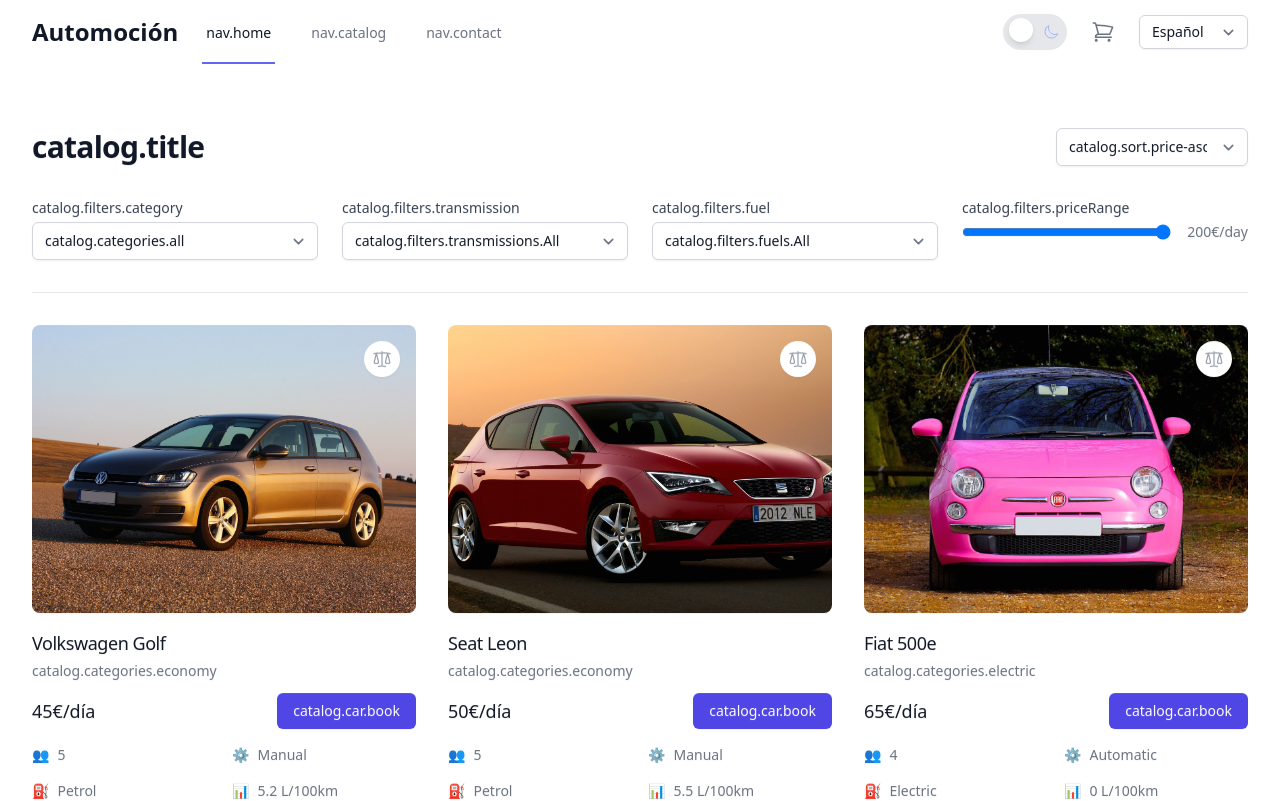
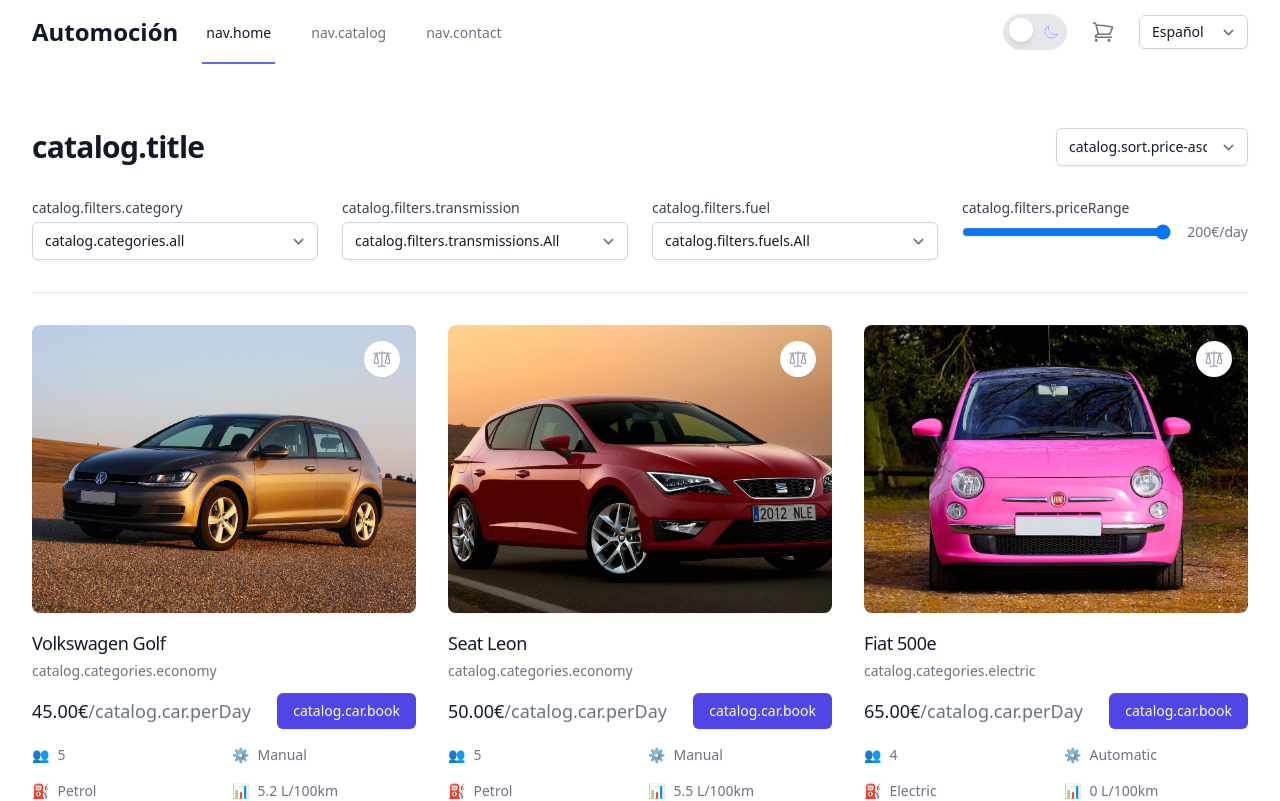
Before and after one commit to ClownOfCrowd/automocion, a React (Vite) app: page /catalog in a window 1280 px wide. Shown: the top 801 px of the page. Built offline with nearby package versions, Linux system fonts and the light colour scheme; the HTML template or start-up script is replaced by a standard one.

Commit message:
refactor: remove unused contexts and improve code organization

```diff
--- a/src/components/CartDrawer.tsx
+++ b/src/components/CartDrawer.tsx
@@ -12,9 +12,20 @@
 }
 
 const CartDrawer = ({ isOpen, onClose }: CartDrawerProps) => {
-  const { t } = useTranslation()
+  const { t, i18n } = useTranslation()
   const navigate = useNavigate()
   const { items, removeFromCart } = useCart()
+
+  // Функция для форматирования цены в зависимости от языка
+  const formatPrice = (price: number) => {
+    // В испанском и некоторых других языках символ валюты ставится перед числом
+    const currentLanguage = i18n.language;
+    if (currentLanguage === 'es') {
+      return `€${price.toFixed(2)}`;
+    }
+    // Для остальных языков оставляем как есть (символ после числа)
+    return `${price.toFixed(2)}€`;
+  }
 
   const handleCheckout = () => {
     onClose()
@@ -101,7 +112,10 @@
                                     <div>
                                       <div className="flex justify-between text-base font-medium text-gray-900 dark:text-white">
                                         <h3>{item.car.name}</h3>
-                                        <p className="ml-4">{item.car.price}€/day</p>
+                                        <div className="ml-4">
+                                          <span>{formatPrice(item.car.price)}</span>
+                                          <span className="text-gray-500 dark:text-gray-400">/{t('catalog.car.perDay')}</span>
+                                        </div>
                                       </div>
                                       <p className="mt-1 text-sm text-gray-500 dark:text-gray-400">
                                         {t('cart.dates')}: {item.startDate} - {item.endDate}
@@ -137,9 +151,10 @@
                       <div className="border-t border-gray-200 dark:border-gray-700 px-4 py-6 sm:px-6">
                         <div className="flex justify-between text-base font-medium text-gray-900 dark:text-white">
                           <p>{t('cart.total')}</p>
-                          <p>
-                            {items.reduce((total, item) => total + item.car.price, 0)}€/day
-                          </p>
+                          <div>
+                            <span>{formatPrice(items.reduce((total, item) => total + item.car.price, 0))}</span>
+                            <span className="text-gray-500 dark:text-gray-400">/{t('catalog.car.perDay')}</span>
+                          </div>
                         </div>
                         <p className="mt-0.5 text-sm text-gray-500 dark:text-gray-400">
                           {t('cart.taxesIncluded')}
--- a/src/pages/BookingPage.tsx
+++ b/src/pages/BookingPage.tsx
@@ -1,5 +1,5 @@
 import { useState, useMemo, useEffect } from 'react'
-import { useSearchParams, Link, useNavigate } from 'react-router-dom'
+import { useSearchParams, Link, useNavigate, useParams } from 'react-router-dom'
 import { motion } from 'framer-motion'
 import { useTranslation } from 'react-i18next'
 import {
@@ -40,9 +40,8 @@
 ]
 
 const BookingPage = () => {
-  const [searchParams] = useSearchParams()
-  const carId = searchParams.get('car')
-  const { t } = useTranslation()
+  const { t, i18n } = useTranslation()
+  const { carId } = useParams()
   const navigate = useNavigate()
   const { addToCart } = useCart()
 
@@ -143,6 +142,17 @@
         ? prev.additionalOptions.filter(id => id !== optionId)
         : [...prev.additionalOptions, optionId]
     }))
+  }
+
+  // Функция для форматирования цены в зависимости от языка
+  const formatPrice = (price: number) => {
+    // В испанском и некоторых других языках символ валюты ставится перед числом
+    const currentLanguage = i18n.language;
+    if (currentLanguage === 'es') {
+      return `€${price.toFixed(2)}`;
+    }
+    // Для остальных языков оставляем как есть (символ после числа)
+    return `${price.toFixed(2)}€`;
   }
 
   return (
@@ -271,7 +281,7 @@
                             </div>
                             <div className="ml-3 text-sm">
                               <label htmlFor={option.id} className="font-medium text-gray-700 dark:text-gray-300">
-                                {t(`booking.options.${option.name}`)} (+{option.price}€)
+                                {t(`booking.options.${option.name}`)} (+{formatPrice(option.price)})
                               </label>
                               <p className="text-gray-500 dark:text-gray-400">{t(`booking.options.${option.name}Description`)}</p>
                             </div>
@@ -417,7 +427,7 @@
                               {selectedCar.name} x {rentalDays} {t('booking.summary.days')}
                             </span>
                             <span className="text-gray-900 dark:text-white font-medium">
-                              {(selectedCar.price * rentalDays).toFixed(2)}€
+                              {formatPrice(selectedCar.price * rentalDays)}
                             </span>
                           </div>
                           {form.additionalOptions.map((optionId) => {
@@ -428,7 +438,7 @@
                                   {t(`booking.options.${option.name}`)}
                                 </span>
                                 <span className="text-gray-900 dark:text-white font-medium">
-                                  {option.price.toFixed(2)}€
+                                  {formatPrice(option.price)}
                                 </span>
                               </div>
                             ) : null
@@ -438,7 +448,9 @@
                               <span className="text-gray-500 dark:text-gray-400">
                                 {t('booking.summary.differentLocation')}
                               </span>
-                              <span className="text-gray-900 dark:text-white font-medium">50.00€</span>
+                              <span className="text-gray-900 dark:text-white font-medium">
+                                {formatPrice(50)}
+                              </span>
                             </div>
                           )}
                         </div>
@@ -447,7 +459,7 @@
                             {t('booking.summary.total')}
                           </span>
                           <span className="text-base font-medium text-gray-900 dark:text-white">
-                            {calculateTotal().toFixed(2)}€
+                            {formatPrice(calculateTotal())}
                           </span>
                         </div>
                       </div>
--- a/src/pages/CatalogPage.tsx
+++ b/src/pages/CatalogPage.tsx
@@ -1,4 +1,4 @@
-import { useState } from 'react'
+import { useState, useEffect } from 'react'
 import { motion } from 'framer-motion'
 import { useTranslation } from 'react-i18next'
 import { Link, useNavigate } from 'react-router-dom'
@@ -38,7 +38,7 @@
 ]
 
 const CatalogPage = () => {
-  const { t } = useTranslation()
+  const { t, i18n } = useTranslation()
   const navigate = useNavigate()
   const [selectedCategory, setSelectedCategory] = useState('All')
   const [selectedTransmission, setSelectedTransmission] = useState('All')
@@ -122,6 +122,17 @@
       pickupLocation: 'Vila-seca',
       returnLocation: 'Vila-seca'
     })
+  }
+
+  // Функция для форматирования цены в зависимости от языка
+  const formatPrice = (price: number) => {
+    // В испанском и некоторых других языках символ валюты ставится перед числом
+    const currentLanguage = i18n.language;
+    if (currentLanguage === 'es') {
+      return `€${price.toFixed(2)}`;
+    }
+    // Для остальных языков оставляем как есть (символ после числа)
+    return `${price.toFixed(2)}€`;
   }
 
   return (
@@ -284,9 +295,10 @@
 
                 <div className="mt-3">
                   <div className="flex items-center justify-between">
-                    <p className="text-lg font-medium text-gray-900 dark:text-white">
-                      {car.price}€/día
-                    </p>
+                    <div className="text-lg font-medium">
+                      <span className="text-gray-900 dark:text-white">{formatPrice(car.price)}</span>
+                      <span className="text-gray-500 dark:text-gray-400">/{t('catalog.car.perDay')}</span>
+                    </div>
                     <button
                       onClick={(e) => {
                         e.stopPropagation()
--- a/src/pages/CheckoutPage.tsx
+++ b/src/pages/CheckoutPage.tsx
@@ -18,6 +18,17 @@
   additionalOptions: string[]
 }
 
+interface FormErrors {
+  firstName?: string
+  lastName?: string
+  email?: string
+  phone?: string
+  address?: string
+  city?: string
+  country?: string
+  postalCode?: string
+}
+
 const additionalOptions = [
   { id: 'gps', name: 'gps', price: 5, description: 'GPS navigation system' },
   { id: 'childSeat', name: 'childSeat', price: 10, description: 'Child safety seat' },
@@ -26,9 +37,20 @@
 ]
 
 const CheckoutPage = () => {
-  const { t } = useTranslation()
+  const { t, i18n } = useTranslation()
   const navigate = useNavigate()
   const { items, clearCart } = useCart()
+
+  // Функция для форматирования цены в зависимости от языка
+  const formatPrice = (price: number) => {
+    // В испанском и некоторых других языках символ валюты ставится перед числом
+    const currentLanguage = i18n.language;
+    if (currentLanguage === 'es') {
+      return `€${price.toFixed(2)}`;
+    }
+    // Для остальных языков оставляем как есть (символ после числа)
+    return `${price.toFixed(2)}€`;
+  }
 
   // Объединяем все дополнительные опции из элементов корзины
   const initialOptions = useMemo(() => {
@@ -54,6 +76,9 @@
     additionalOptions: initialOptions
   })
 
+  const [errors, setErrors] = useState<FormErrors>({})
+  const [isSubmitting, setIsSubmitting] = useState(false)
+
   if (items.length === 0) {
     return (
       <PageTransition>
@@ -77,9 +102,88 @@
     )
   }
 
+  const validateForm = (): boolean => {
+    const newErrors: FormErrors = {}
+    let isValid = true
+
+    // Валидация имени
+    if (!form.firstName.trim()) {
+      newErrors.firstName = t('validation.required')
+      isValid = false
+    }
+
+    // Валидация фамилии
+    if (!form.lastName.trim()) {
+      newErrors.lastName = t('validation.required')
+      isValid = false
+    }
+
+    // Валидация email
+    if (!form.email.trim()) {
+      newErrors.email = t('validation.required')
+      isValid = false
+    } else if (!/\S+@\S+\.\S+/.test(form.email)) {
+      newErrors.email = t('validation.invalidEmail')
+      isValid = false
+    }
+
+    // Валидация телефона
+    if (!form.phone.trim()) {
+      newErrors.phone = t('validation.required')
+      isValid = false
+    } else if (!/^\+?[0-9\s-()]{8,}$/.test(form.phone)) {
+      newErrors.phone = t('validation.invalidPhone')
+      isValid = false
+    }
+
+    // Валидация адреса
+    if (!form.address.trim()) {
+      newErrors.address = t('validation.required')
+      isValid = false
+    }
+
+    // Валидация города
+    if (!form.city.trim()) {
+      newErrors.city = t('validation.required')
+      isValid = false
+    }
+
+    // Валидация страны
+    if (!form.country.trim()) {
+      newErrors.country = t('validation.required')
+      isValid = false
+    }
+
+    // Валидация почтового индекса
+    if (!form.postalCode.trim()) {
+      newErrors.postalCode = t('validation.required')
+      isValid = false
+    } else if (!/^[0-9]{4,10}$/.test(form.postalCode.replace(/\s/g, ''))) {
+      newErrors.postalCode = t('validation.invalidPostalCode')
+      isValid = false
+    }
+
+    setErrors(newErrors)
+    return isValid
+  }
+
   const handleSubmit = async (e: React.FormEvent) => {
     e.preventDefault()
 
+    setIsSubmitting(true)
+
+    // Проверяем валидность формы
+    if (!validateForm()) {
+      setIsSubmitting(false)
+      // Прокручиваем к первой ошибке
+      const firstErrorField = document.querySelector('.error-message')
+      if (firstErrorField) {
+        firstErrorField.scrollIntoView({ behavior: 'smooth', block: 'center' })
+      }
+      return
+    }
+
+    try {
       // Здесь будет логика отправки заказа
       const order = {
         items,
@@ -87,6 +191,9 @@
         orderDate: new Date().toISOString(),
         totalAmount: calculateTotal()
       }
+
+      // Имитация задержки сети
+      await new Promise(resolve => setTimeout(resolve, 1000))
 
       // Временно: сохраняем в localStorage для демонстрации
       const orders = JSON.parse(localStorage.getItem('orders') || '[]')
@@ -98,6 +205,12 @@
 
       // Перенаправляем на страницу успешного оформления
       navigate('/checkout/success')
+    } catch (error) {
+      console.error('Error submitting order:', error)
+      // Здесь можно добавить отображение ошибки для пользователя
+    } finally {
+      setIsSubmitting(false)
+    }
   }
 
   const handleOptionToggle = (optionId: string) => {
@@ -136,6 +249,43 @@
     });
 
     return total;
+  }
+
+  const renderFormField = (
+    name: keyof FormErrors,
+    label: string,
+    type: string = 'text',
+    placeholder: string = '',
+    colSpan: number = 1
+  ) => {
+    return (
+      <div className={`${colSpan === 2 ? 'sm:col-span-2' : ''}`}>
+        <label htmlFor={name} className="block text-sm font-medium text-gray-700 dark:text-gray-300">
+          {label}
+        </label>
+        <div className="mt-1 relative">
+          <input
+            type={type}
+            id={name}
+            name={name}
+            placeholder={placeholder}
+            value={form[name as keyof CheckoutForm] as string}
+            onChange={e => setForm(prev => ({ ...prev, [name]: e.target.value }))}
+            className={`block w-full rounded-md shadow-sm focus:ring-indigo-500 focus:border-indigo-500 sm:text-sm
+              ${errors[name] ? 'border-red-300 dark:border-red-500' : 'border-gray-300 dark:border-gray-600'}
+              dark:bg-gray-800 dark:text-white`}
+            aria-invalid={errors[name] ? 'true' : 'false'}
+            aria-describedby={errors[name] ? `${name}-error` : undefined}
+            required
+          />
+          {errors[name] && (
+            <p className="mt-1 text-sm text-red-600 dark:text-red-400 error-message" id={`${name}-error`}>
+              {errors[name]}
+            </p>
+          )}
+        </div>
+      </div>
+    )
   }
 
   return (
@@ -302,7 +452,7 @@
                         </div>
                         <div className="ml-3 text-sm">
                           <label htmlFor={option.id} className="font-medium text-gray-700 dark:text-gray-300">
-                            {t(`booking.options.${option.name}`)} (+{option.price}€)
+                            {t(`booking.options.${option.name}`)} (+{formatPrice(option.price)})
                           </label>
                           <p className="text-gray-500 dark:text-gray-400">{t(`booking.options.${option.name}Description`)}</p>
                         </div>
@@ -335,7 +485,10 @@
                             <div>
                               <div className="flex justify-between text-base font-medium text-gray-900">
                                 <h3>{item.car.name}</h3>
-                                <p className="ml-4">{item.car.price}€/day</p>
+                                <div className="ml-4">
+                                  <span className="text-gray-900 dark:text-white">{formatPrice(item.car.price)}</span>
+                                  <span className="text-gray-500 dark:text-gray-400">/{t('catalog.car.perDay')}</span>
+                                </div>
                               </div>
                               <p className="mt-1 text-sm text-gray-500">
                                 {t('checkout.rentalDates')}: {item.startDate} - {item.endDate}
@@ -367,7 +520,7 @@
                               {t(`booking.options.${option.name}`)}
                             </span>
                             <span className="text-gray-900 dark:text-white">
-                              {option.price}€
+                              {formatPrice(option.price)}
                             </span>
                           </div>
                         ) : null;
@@ -378,7 +531,7 @@
                   <div className="border-t border-gray-200 dark:border-gray-700 pt-6 mt-6">
                     <div className="flex justify-between text-base font-medium text-gray-900 dark:text-white">
                       <p>{t('checkout.total')}</p>
-                      <p>{calculateTotal().toFixed(2)}€</p>
+                      <p>{formatPrice(calculateTotal())}</p>
                     </div>
                     <p className="mt-0.5 text-sm text-gray-500 dark:text-gray-400">
                       {t('checkout.taxesIncluded')}
```
Lines whose indentation alone changed are shown as unchanged.
